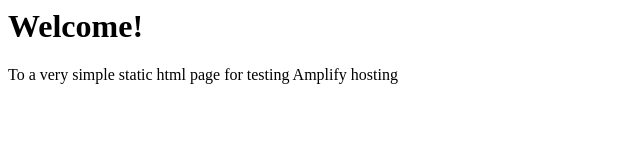
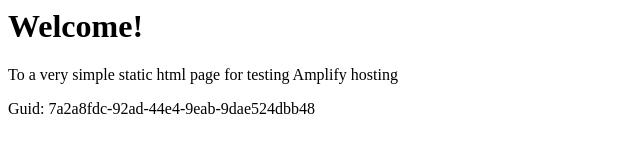
Before and after one commit to aws-aemilia-kix/Github-PR-Commit-Integration-Test-DoNotTouch-Gith-OKSLNVO2-v1-prod-ap-northeast-3, a website: page src/index.html in a window 1280 px wide. Shown: the whole page, without its empty margins (0-640 px from the left). Drawn offline with Linux system fonts and the light colour scheme.

Commit message:
commit from integ tests

```diff
--- a/src/index.html
+++ b/src/index.html
@@ -1,3 +1,5 @@
+
+
 <html lang="en">
 
 <head>
@@ -10,6 +12,6 @@
 <body>
     <h1>Welcome!</h1>
     <p>To a very simple static html page for testing Amplify hosting</p>
-</body>
+    <p>Guid: 7a2a8fdc-92ad-44e4-9eab-9dae524dbb48</p></body>
 
 </html>
```
